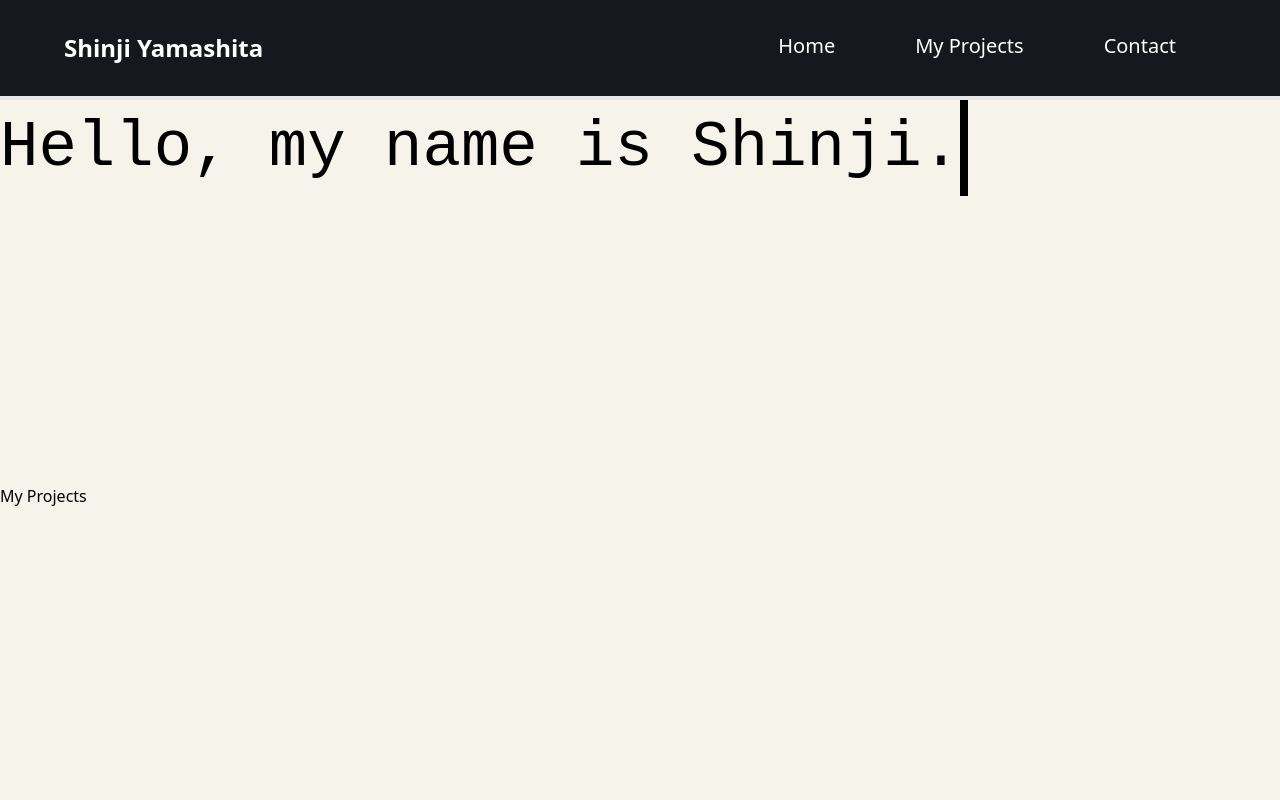
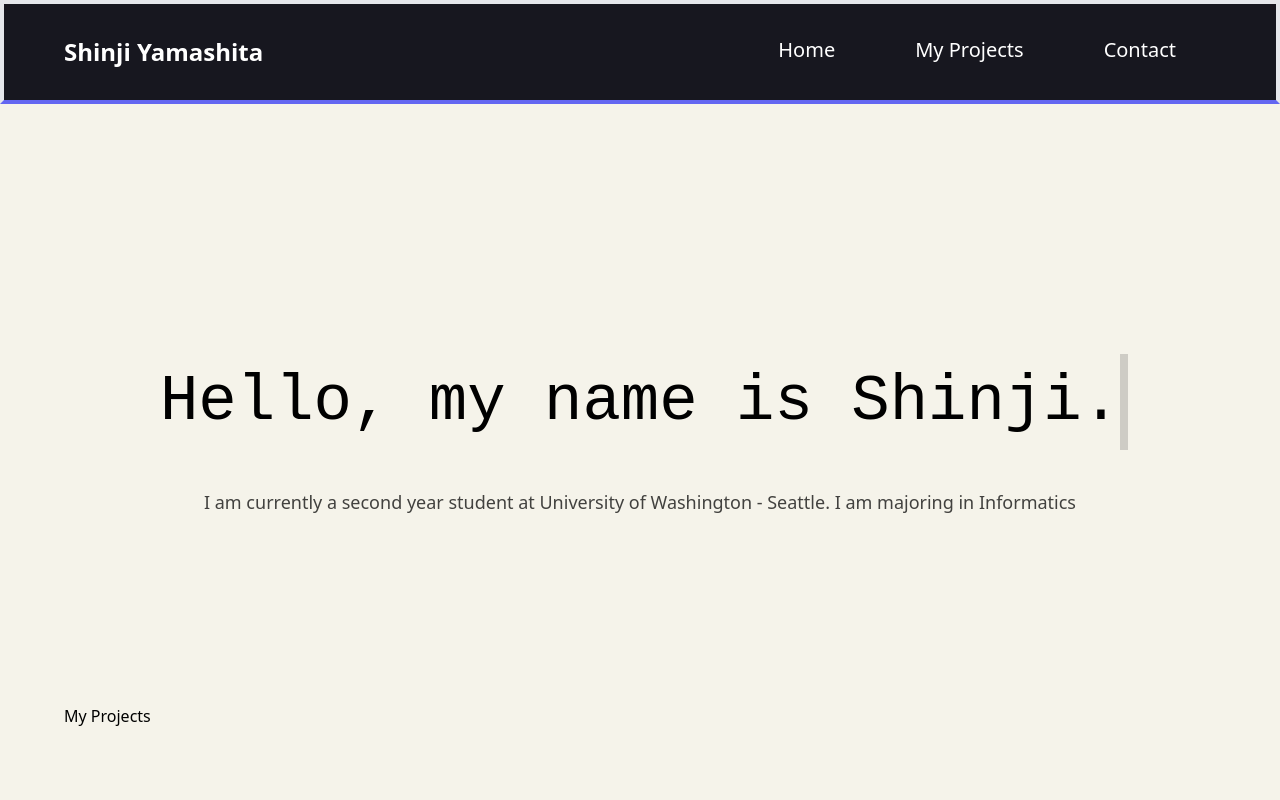
Before and after one commit to shinji-Yama77/shinji-website, a React (Create React App) app in the folder personal-website/: page / in a window 1280 px wide. Both pictures are taken after a click on the link "Home". Shown: the top 800 px of the page. Built offline with nearby package versions, Linux system fonts and the light colour scheme.

Commit message:
title pg done

```diff
--- a/personal-website/src/components/Hero.js
+++ b/personal-website/src/components/Hero.js
@@ -13,7 +13,7 @@ const Hero = () => {
 
   return (
     <main className=''>
-      <div id='s' className='p-8 sticky z-10 top-0 border-b-4 bg-body' onClick={handleClick}>
+      <div id='s' className='p-8 sticky z-10 top-0 border-4 border-b-indigo-500 bg-body' onClick={handleClick}>
           <Navbar />
       </div>
       <div className={heroStyles.new}>
--- a/personal-website/src/components/Middle.module.css
+++ b/personal-website/src/components/Middle.module.css
@@ -3,6 +3,9 @@
   position: relative;
   font-size: 4rem;
   width: max-content;
+  margin-left: auto;
+  margin-right: auto;
+  display: block;
 }
 
 
@@ -19,16 +22,24 @@
 .typewriter::before {
   background: hsl(49 37% 94%);
   animation:
-    newwriter 4s steps(25) forwards
+    newwriter 6s steps(25) 1s forwards
 }
+
+
 
 .typewriter::after {
   width: 0.125em;
   background: black;
   animation:
-    newwriter 4s steps(25) forwards
+    newwriter 6s steps(25) 1s forwards,
+    blink 750ms steps(25) infinite
 }
 
+@keyframes blink {
+  to {
+    background: transparent;
+  }
+}
 
 
 @keyframes newwriter {
@@ -36,3 +47,22 @@
     left: 100%;
   }
 }
+
+.title {
+  height: 600px;
+  padding-top: 250px;
+}
+
+.subtitle {
+  opacity: 0;
+  transform: translateY(3rem);
+  animation: fadeInUp 2s ease 8s forwards;
+  margin-top: 25px;
+}
+
+@keyframes fadeInUp {
+  to {
+    opacity: 1;
+    transform: translateY(0);
+  }
+}
--- a/personal-website/src/components/middleSection.js
+++ b/personal-website/src/components/middleSection.js
@@ -3,13 +3,18 @@ import middleStyles from './Middle.module.css'
 
 const middleSection = (props) => {
   return (
-    <main className='text-black container'>
-      <div id='home' className='h-96'>
-        <h1 className={` ${middleStyles.typewriter}`}>
+    <main className='text-black container max-w-6xl'>
+      <div id='home' className={`${middleStyles.title}`}>
+        <h1 className={`${middleStyles.typewriter}`}>
           Hello, my name is Shinji.
         </h1>
+        <div className="flex justify-center align-center font-light text-lg">
+          <p className={middleStyles.subtitle}>I am currently a second year student at University of Washington - Seattle. I am majoring in Informatics</p>
+        </div>
+
       </div>
-      <div id='about' style={{ height: 500}}>
+
+      <div id='about' style={{ height: 1000}}>
         <h1>My Projects</h1>
 
       </div>
```
